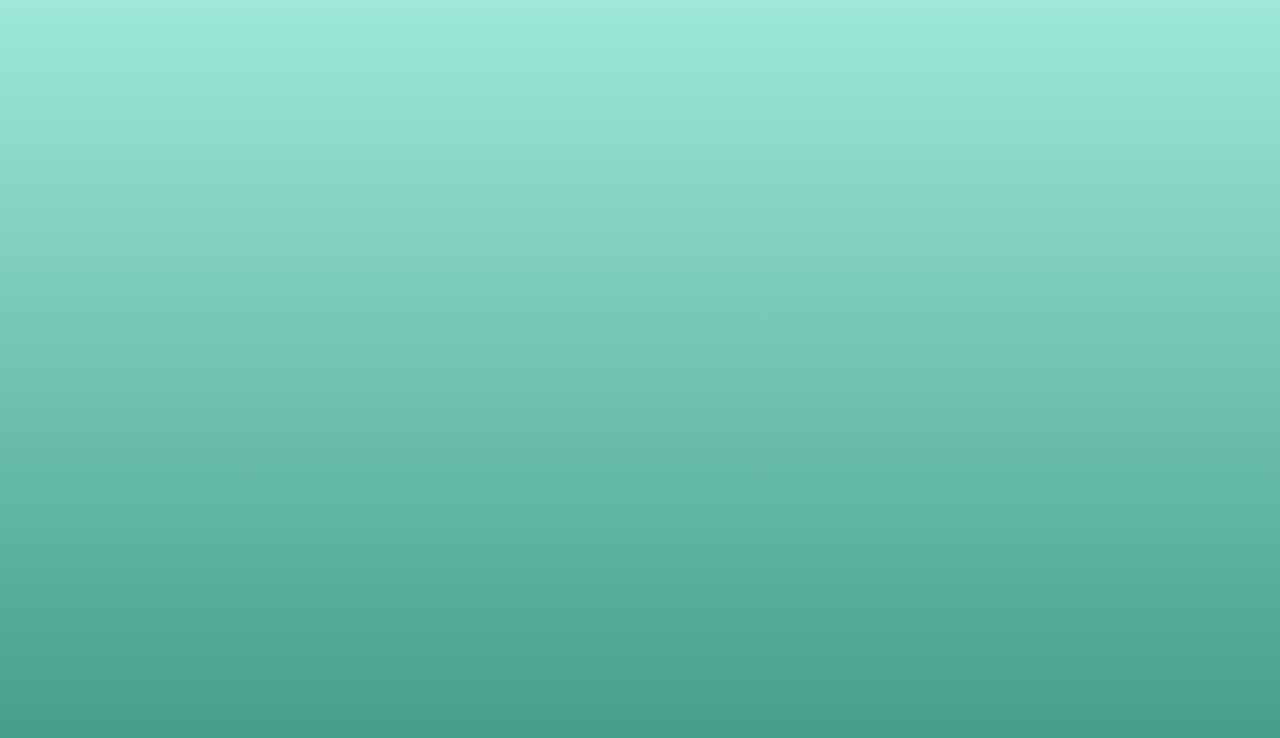
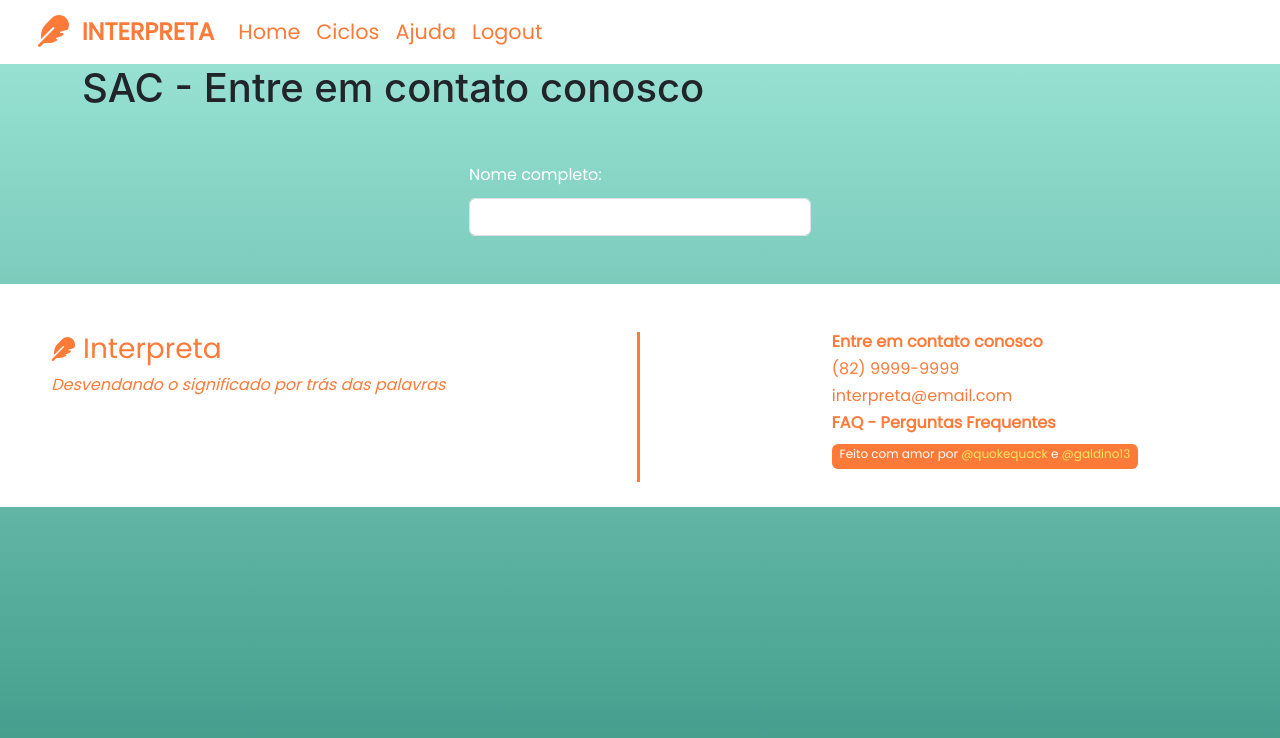
Before and after one commit to quokequack/Intepreta-React.js, a React (Create React App) app: page /sac in a window 1280 px wide. Before the commit this address had no page. Shown: the top 738 px of the page. Built offline with nearby package versions, Linux system fonts and the light colour scheme.

Commit message:
sac pages created

```diff
--- a/src/App.js
+++ b/src/App.js
@@ -7,6 +7,7 @@ import About from './pages/About';
 import Home from './pages/Home';
 import Cicles from './pages/Cicles';
 import Cicle1 from './pages/Cicle1';
+import Sac from './pages/Sac';
 import { library } from "@fortawesome/fontawesome-svg-core";
 import { faFeather, faMoon, faArrowRight, faLock} from "@fortawesome/free-solid-svg-icons";
 
@@ -23,6 +24,7 @@ function App() {
       <Route path='/home' element={<Home />}/>
       <Route path='/cicles' element={<Cicles />}/>
       <Route path='/cicle1' element={<Cicle1 />}/>
+      <Route path='/sac' element={<Sac/>}/>
     </Routes>
     </BrowserRouter>
     </>
--- a/src/components/Header.js
+++ b/src/components/Header.js
@@ -21,10 +21,10 @@ export default function Header(){
                                             <a id='active-nav-item' className="nav-link active" aria-current="page" href="/home">Home</a>
                                         </li>
                                         <li className="nav-item">
-                                            <a className="nav-link" href="/profile">Perfil</a>
+                                            <a className="nav-link" href="/cicles">Ciclos</a>
                                         </li>
                                         <li className="nav-item">
-                                            <a className="nav-link" href="/cicles">Ciclos</a>
+                                            <a className="nav-link" href="/sac">Ajuda</a>
                                         </li>
                                         <li className="nav-item">
                                             <a className="nav-link" href="/logout">Logout</a>
--- /dev/null
+++ b/src/pages/Sac.js
@@ -0,0 +1,30 @@
+import '../styles/sac.css';
+import Header from '../components/Header';
+import Footer from '../components/Footer';
+
+export default function Sac(){
+    return(
+        <>
+        <div className='sac'>
+            <Header />
+            <div className='container sac-container'>
+                <h1 className='title'>
+                    SAC - Entre em contato conosco
+                </h1>
+                <div className='form'>
+                    <form method='post'>
+                        <div className='row'>
+                            <div className='col-md-12'>
+                                <label for='name'>Nome completo:</label>
+                                <input type='text' className='form-control'/>
+                            </div>
+                        </div>
+                    </form>
+                </div>
+            </div>
+            <Footer />
+        </div>
+
+        </>
+    )
+}
```
Also changed, not shown: src/styles/sac.css (added).
